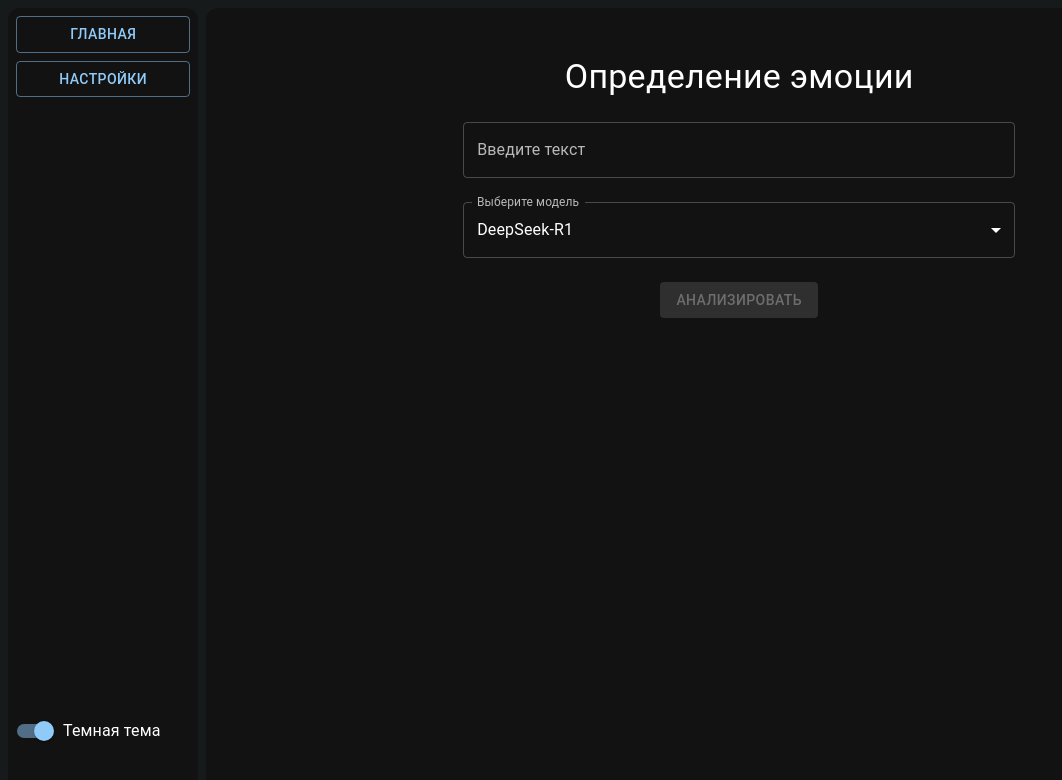
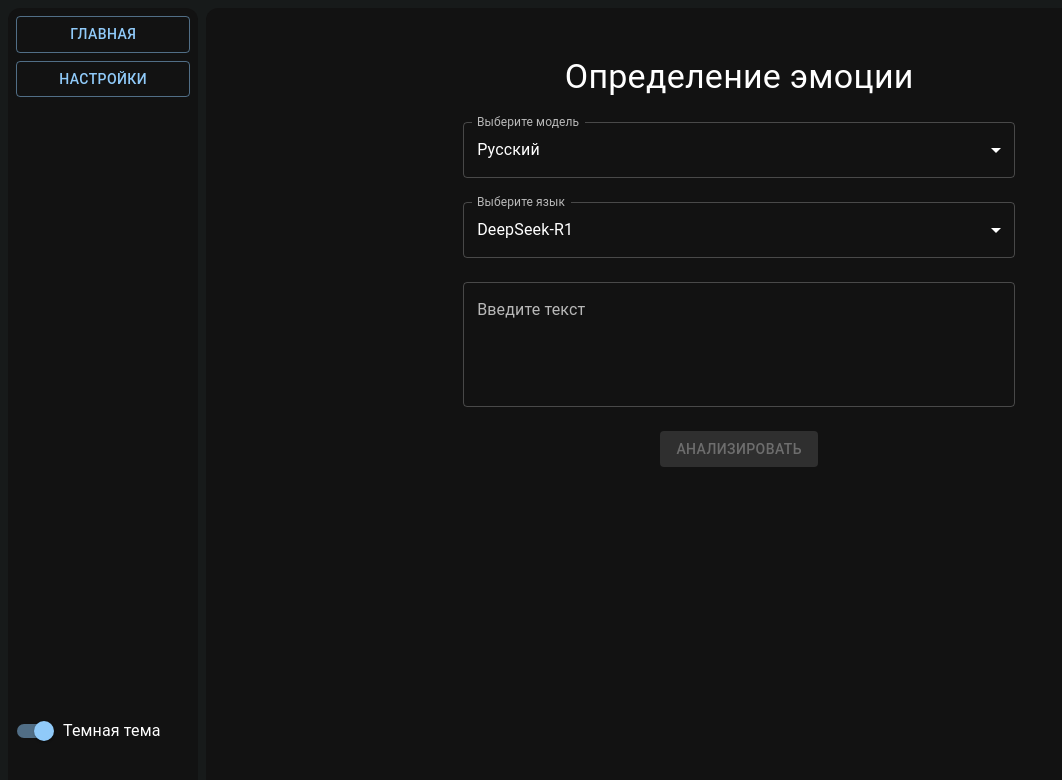
Before and after one commit to MikhailSklyarov1/emonet, a Next.js app: page / in a window 1280 px wide. Shown: the top 780 px of the page, without its empty margins (0-1062 px from the left). Built offline with nearby package versions, Linux system fonts and the light colour scheme.

Commit message:
Добавил выбор языка

```diff
--- a/src/app/page.tsx
+++ b/src/app/page.tsx
@@ -15,7 +15,7 @@ import {
   InputLabel,
   FormControl,
 } from "@mui/material";
-import useEmotionStore, { ModelId } from "@/store/emotionStore";
+import useEmotionStore, { Lang, ModelId } from "@/store/emotionStore";
 
 const modelOptions = [
   {
@@ -37,7 +37,7 @@ const modelOptions = [
 ];
 
 export default function Home() {
-  const { text, emotion, model, setText, setEmotion, setModel } =
+  const { text, emotion, model, lang, setText, setEmotion, setModel, setLang } =
     useEmotionStore();
   const [loading, setLoading] = useState(false);
   const [error, setError] = useState<string | null>(null);
@@ -51,7 +51,7 @@ export default function Home() {
       const res = await fetch("http://localhost:5000/api/emotion", {
         method: "POST",
         headers: { "Content-Type": "application/json" },
-        body: JSON.stringify({ text, model }),
+        body: JSON.stringify({ text, model, lang }),
       });
 
       const data = await res.json();
@@ -86,18 +86,27 @@ export default function Home() {
           Определение эмоции
         </Typography>
 
-        <TextField
-          fullWidth
-          label="Введите текст"
-          value={text}
-          onChange={(e) => setText(e.target.value)}
-        />
-
         <FormControl fullWidth>
           <InputLabel>Выберите модель</InputLabel>
           <Select
+            value={lang}
+            label="Выберите модель"
+            onChange={(e) => setLang(e.target.value as Lang)}
+          >
+            <MenuItem key={"ru"} value={"ru"}>
+              {"Русский"}
+            </MenuItem>
+            <MenuItem key={"en"} value={"en"}>
+              {"English"}
+            </MenuItem>
+          </Select>
+        </FormControl>
+
+        <FormControl fullWidth>
+          <InputLabel>Выберите язык</InputLabel>
+          <Select
             value={model}
-            label="Выберите модель"
+            label="Выберите язык"
             onChange={(e) => setModel(e.target.value as ModelId)}
           >
             {modelOptions.map((opt) => (
@@ -107,6 +116,15 @@ export default function Home() {
             ))}
           </Select>
         </FormControl>
+
+        <TextField
+          fullWidth
+          label="Введите текст"
+          value={text}
+          onChange={(e) => setText(e.target.value)}
+          multiline
+          rows={4}
+        />
 
         <Button
           variant="contained"
--- a/src/store/emotionStore.ts
+++ b/src/store/emotionStore.ts
@@ -5,22 +5,28 @@ export type ModelId =
   | "google/gemini-2.5-pro-exp-03-25:free"
   | "mistralai/mistral-small-3.1-24b-instruct:free";
 
+export type Lang = "ru" | "en";
+
 type EmotionStore = {
   text: string;
   emotion: string | null;
   model: ModelId;
+  lang: Lang;
   setText: (text: string) => void;
   setEmotion: (emotion: string | null) => void;
   setModel: (model: ModelId) => void;
+  setLang: (lang: Lang) => void;
 };
 
 const useEmotionStore = create<EmotionStore>((set) => ({
   text: "",
   emotion: null,
   model: "deepseek/deepseek-r1-distill-qwen-32b:free",
+  lang: "ru",
   setText: (text) => set({ text }),
   setEmotion: (emotion) => set({ emotion }),
   setModel: (model) => set({ model }),
+  setLang: (lang) => set({ lang }),
 }));
 
 export default useEmotionStore;
```
